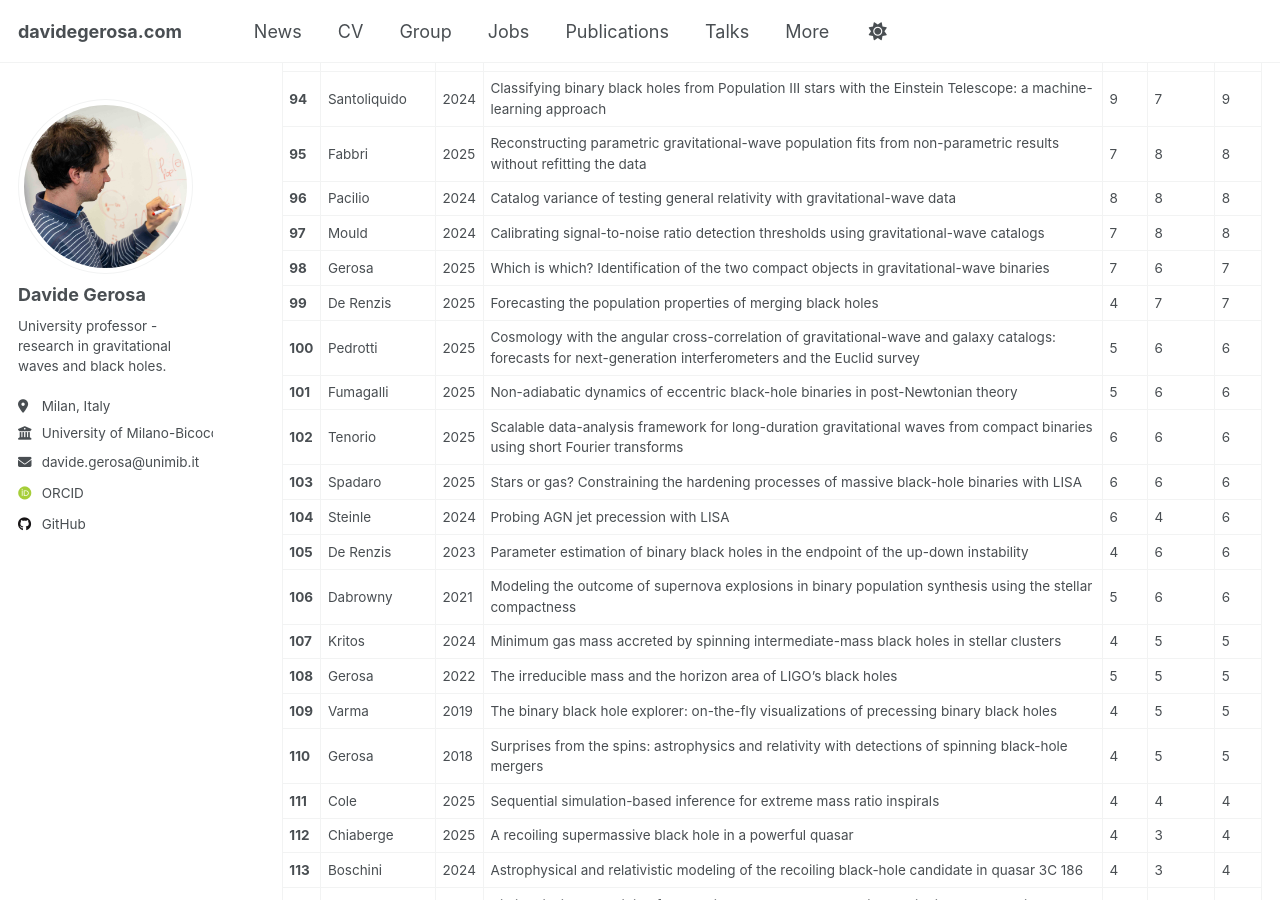
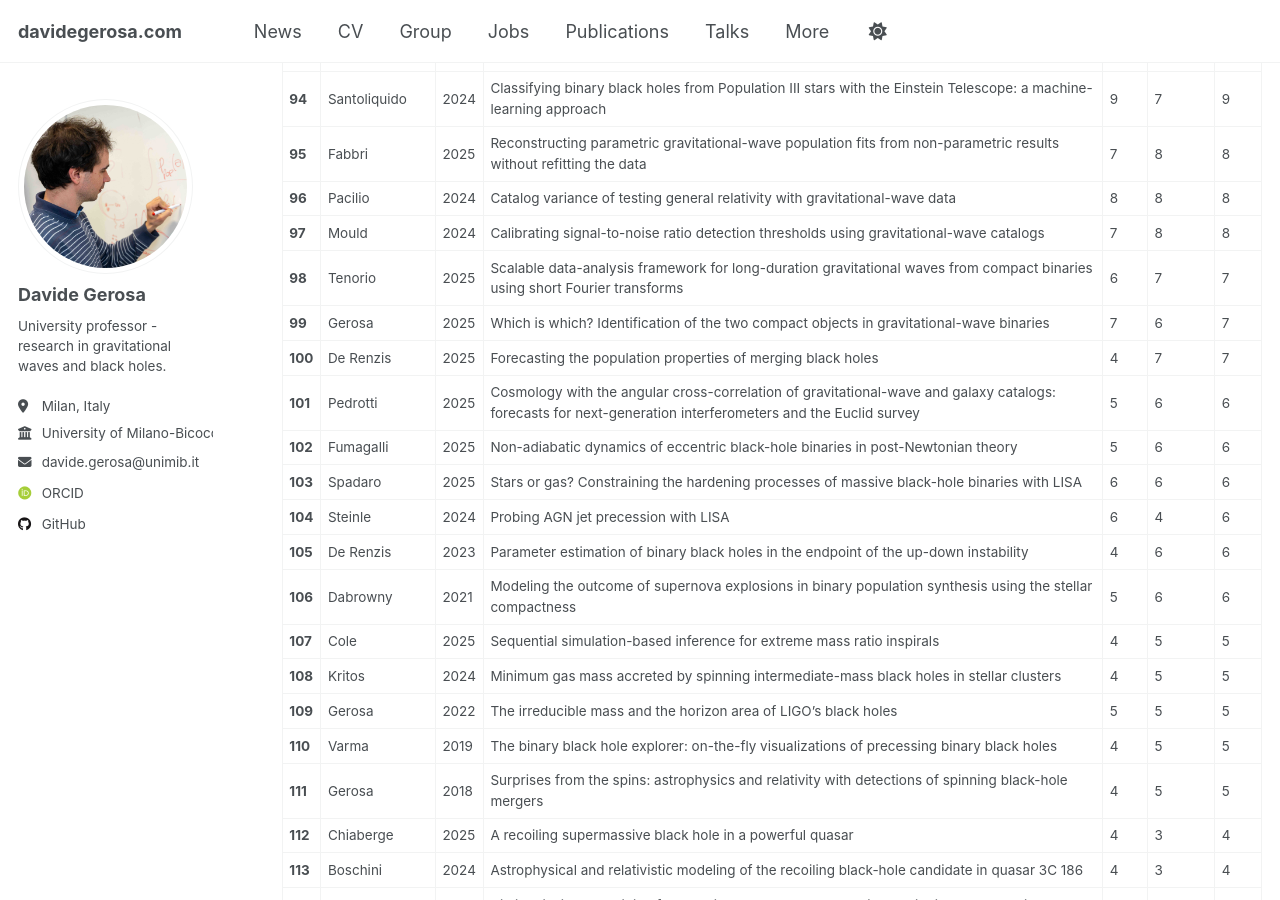
Before and after one commit to dgerosa/website, a Jekyll site: the page built from _pages/citations.md, in a window 1280 px wide and 900 px high, scrolled down 4237 px. Built offline with Jekyll 4.4.1, drawn with Linux system fonts in a browser that asks for light colours; some web fonts are replaced; some of the changed text lies outside the part shown.

Commit message:
Website update from workflow

```diff
--- a/_pages/_citations.md
+++ b/_pages/_citations.md
@@ -43,12 +43,12 @@
 | **32** | Korol | 2020 | Populations of double white dwarfs in Milky Way satellites and their detectability with LISA | 76 | 76 | 76 |
 | **33** | Horbatsch | 2015 | Tensor-multi-scalar theories: relativistic stars and 3+1 decomposition | 70 | 74 | 74 |
 | **34** | Gerosa | 2016 | Black-hole kicks as new gravitational-wave observables | 61 | 65 | 65 |
-| **35** | Gerosa | 2015 | Precessional instability in binary black holes with aligned spins | 57 | 61 | 61 |
-| **36** | Klein | 2022 | The last three years: multiband gravitational-wave observations of stellar-mass binary black holes | 58 | 60 | 60 |
+| **35** | Klein | 2022 | The last three years: multiband gravitational-wave observations of stellar-mass binary black holes | 58 | 61 | 61 |
+| **36** | Gerosa | 2015 | Precessional instability in binary black holes with aligned spins | 57 | 61 | 61 |
 | **37** | Gupta | 2020 | Black holes in the low mass gap: Implications for gravitational wave observations | 56 | 60 | 60 |
 | **38** | Gerosa | 2016 | Numerical simulations of stellar collapse in scalar-tensor theories of gravity | 52 | 60 | 60 |
-| **39** | Gerosa | 2018 | Black-hole kicks from numerical-relativity surrogate models | 55 | 59 | 59 |
-| **40** | Buscicchio | 2021 | Bayesian parameter estimation of stellar-mass black-hole binaries with LISA | 51 | 58 | 58 |
+| **39** | Buscicchio | 2021 | Bayesian parameter estimation of stellar-mass black-hole binaries with LISA | 51 | 59 | 59 |
+| **40** | Gerosa | 2018 | Black-hole kicks from numerical-relativity surrogate models | 55 | 59 | 59 |
 | **41** | Gerosa | 2020 | Astrophysical implications of GW190412 as a remnant of a previous black-hole merger | 50 | 55 | 55 |
 | **42** | Gerosa | 2014 | Distinguishing black-hole spin-orbit resonances by their gravitational-wave signatures | 46 | 55 | 55 |
 | **43** | Gerosa | 2015 | Spin alignment and differential accretion in merging black hole binaries | 54 | 48 | 54 |
@@ -106,20 +106,20 @@
 | **95** | Fabbri | 2025 | Reconstructing parametric gravitational-wave population fits from non-parametric results without refitting the data | 7 | 8 | 8 |
 | **96** | Pacilio | 2024 | Catalog variance of testing general relativity with gravitational-wave data | 8 | 8 | 8 |
 | **97** | Mould | 2024 | Calibrating signal-to-noise ratio detection thresholds using gravitational-wave catalogs | 7 | 8 | 8 |
-| **98** | Gerosa | 2025 | Which is which? Identification of the two compact objects in gravitational-wave binaries | 7 | 6 | 7 |
-| **99** | De Renzis | 2025 | Forecasting the population properties of merging black holes | 4 | 7 | 7 |
-| **100** | Pedrotti | 2025 | Cosmology with the angular cross-correlation of gravitational-wave and galaxy catalogs: forecasts for next-generation interferometers and the Euclid survey | 5 | 6 | 6 |
-| **101** | Fumagalli | 2025 | Non-adiabatic dynamics of eccentric black-hole binaries in post-Newtonian theory | 5 | 6 | 6 |
-| **102** | Tenorio | 2025 | Scalable data-analysis framework for long-duration gravitational waves from compact binaries using short Fourier transforms | 6 | 6 | 6 |
+| **98** | Tenorio | 2025 | Scalable data-analysis framework for long-duration gravitational waves from compact binaries using short Fourier transforms | 6 | 7 | 7 |
+| **99** | Gerosa | 2025 | Which is which? Identification of the two compact objects in gravitational-wave binaries | 7 | 6 | 7 |
+| **100** | De Renzis | 2025 | Forecasting the population properties of merging black holes | 4 | 7 | 7 |
+| **101** | Pedrotti | 2025 | Cosmology with the angular cross-correlation of gravitational-wave and galaxy catalogs: forecasts for next-generation interferometers and the Euclid survey | 5 | 6 | 6 |
+| **102** | Fumagalli | 2025 | Non-adiabatic dynamics of eccentric black-hole binaries in post-Newtonian theory | 5 | 6 | 6 |
 | **103** | Spadaro | 2025 | Stars or gas? Constraining the hardening processes of massive black-hole binaries with LISA | 6 | 6 | 6 |
 | **104** | Steinle | 2024 | Probing AGN jet precession with LISA | 6 | 4 | 6 |
 | **105** | De Renzis | 2023 | Parameter estimation of binary black holes in the endpoint of the up-down instability | 4 | 6 | 6 |
 | **106** | Dabrowny | 2021 | Modeling the outcome of supernova explosions in binary population synthesis using the stellar compactness | 5 | 6 | 6 |
-| **107** | Kritos | 2024 | Minimum gas mass accreted by spinning intermediate-mass black holes in stellar clusters | 4 | 5 | 5 |
-| **108** | Gerosa | 2022 | The irreducible mass and the horizon area of LIGO's black holes | 5 | 5 | 5 |
-| **109** | Varma | 2019 | The binary black hole explorer: on-the-fly visualizations of precessing binary black holes | 4 | 5 | 5 |
-| **110** | Gerosa | 2018 | Surprises from the spins: astrophysics and relativity with detections of spinning black-hole mergers | 4 | 5 | 5 |
-| **111** | Cole | 2025 | Sequential simulation-based inference for extreme mass ratio inspirals | 4 | 4 | 4 |
+| **107** | Cole | 2025 | Sequential simulation-based inference for extreme mass ratio inspirals | 4 | 5 | 5 |
+| **108** | Kritos | 2024 | Minimum gas mass accreted by spinning intermediate-mass black holes in stellar clusters | 4 | 5 | 5 |
+| **109** | Gerosa | 2022 | The irreducible mass and the horizon area of LIGO's black holes | 5 | 5 | 5 |
+| **110** | Varma | 2019 | The binary black hole explorer: on-the-fly visualizations of precessing binary black holes | 4 | 5 | 5 |
+| **111** | Gerosa | 2018 | Surprises from the spins: astrophysics and relativity with detections of spinning black-hole mergers | 4 | 5 | 5 |
 | **112** | Chiaberge | 2025 | A recoiling supermassive black hole in a powerful quasar | 4 | 3 | 4 |
 | **113** | Boschini | 2024 | Astrophysical and relativistic modeling of the recoiling black-hole candidate in quasar 3C 186 | 4 | 3 | 4 |
 | **114** | Stegmann | 2025 | Distinguishing the origin of eccentric black-hole mergers with gravitational-wave spin measurements | 3 | 3 | 3 |
@@ -161,11 +161,11 @@
 | Journal | Paper count |
 |---------|--------------|
 | Physical Review D | 57 |
-| arXiv | 13 |
+| arXiv | 12 |
 | Monthly Notices of the Royal Astronomical Society | 12 |
 | Classical and Quantum Gravity | 11 |
 | Physical Review Letters | 9 |
-| Astronomy & Astrophysics | 4 |
+| Astronomy & Astrophysics | 5 |
 | Astrophysical Journal | 3 |
 | Living Reviews in Relativity | 2 |
 | Astrophysics and Space Science Proceedings | 1 |
```
Also changed, not shown: other parts of _pages/_citations.md (+10 -10 lines), _pages/_group.md (+1 -1 lines), _pages/_publications.md (+13 -13 lines), _pages/_talks.md (+1 -1 lines).
